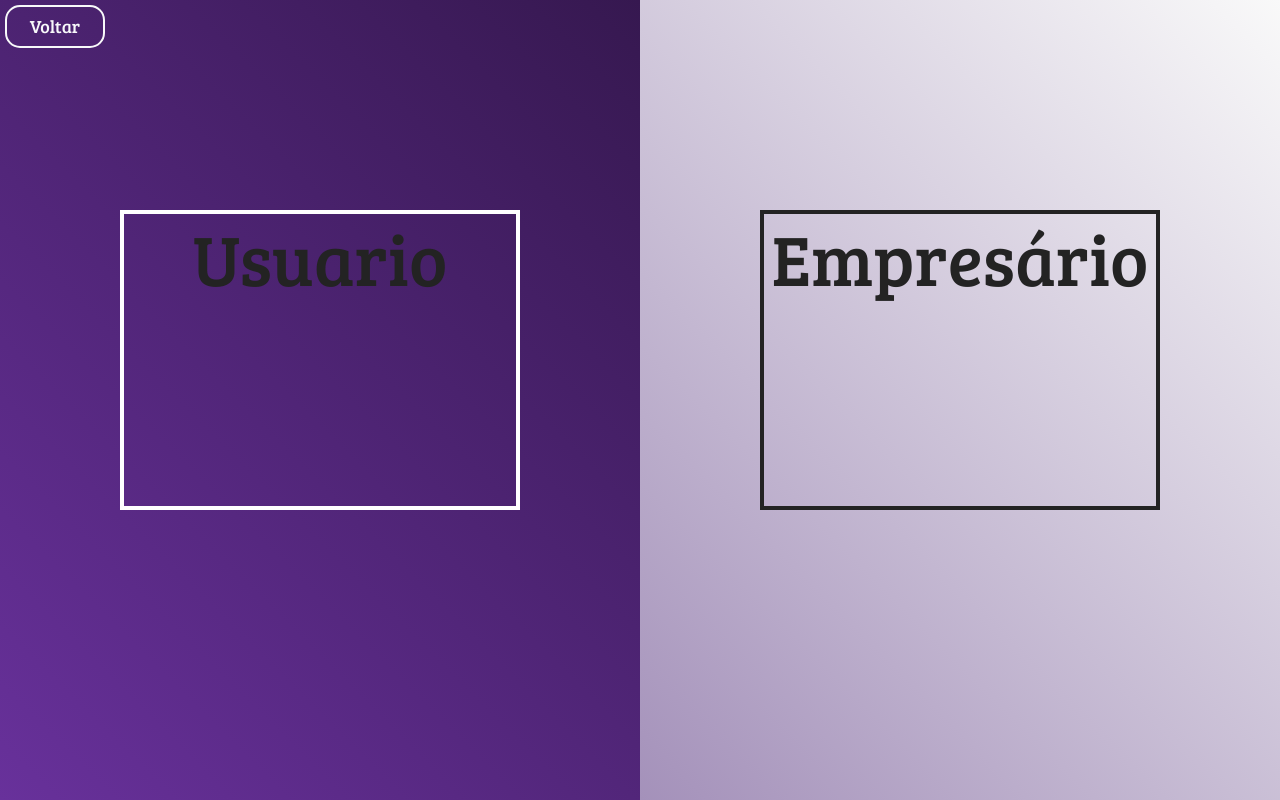
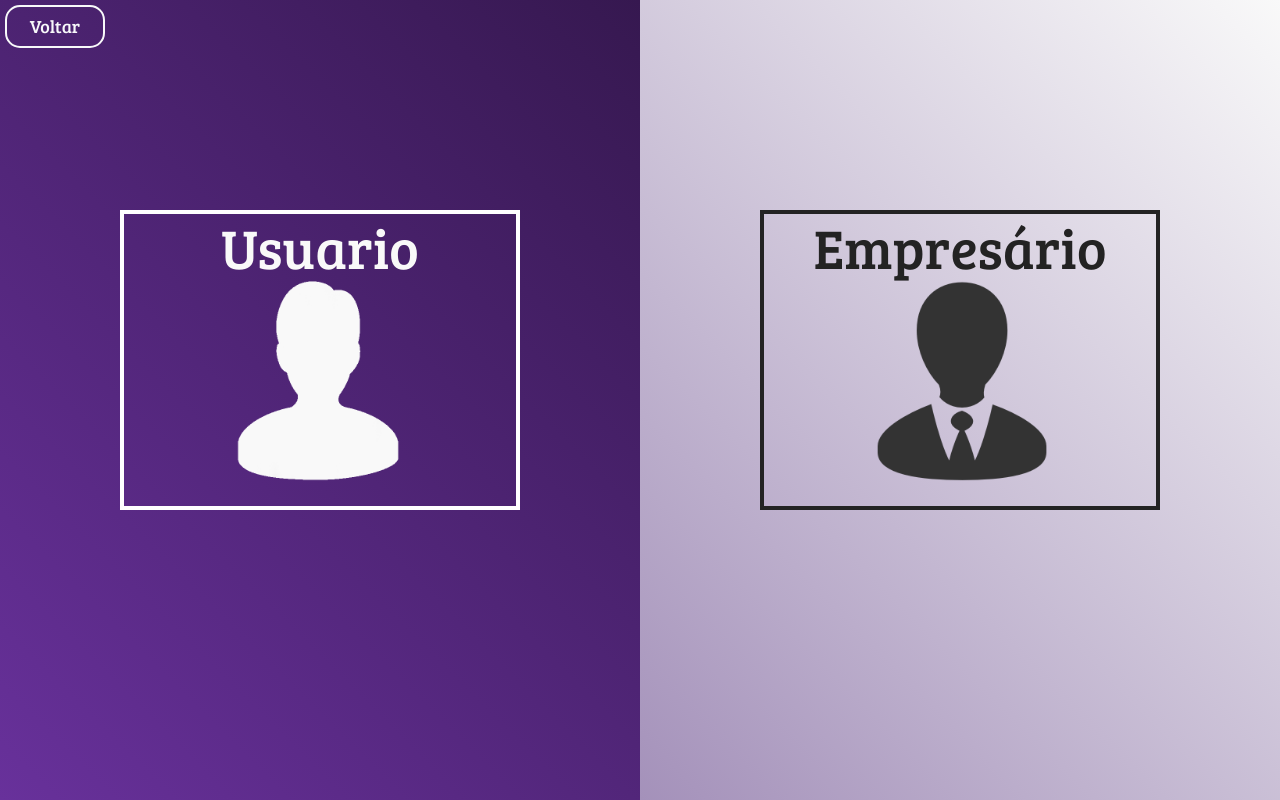
Before and after one commit to rickster1313/FinderFox, a PHP site: page /cadastro in a window 1280 px wide. Run offline with PHP 8.4, Linux system fonts and the light colour scheme; data that the repository does not hold is empty.

Commit message:
mexendo no cadastrar

```diff
--- a/views/cadastro.php
+++ b/views/cadastro.php
@@ -156,7 +156,7 @@
 			<div class="esquerda grid cs-style-1">
 
 				<figure>
-						<div class="display-3" style="width: 400px; height: 300px; border: 4px solid #fff; color: #232323">Usuario</div>
+						<div class="display-4" style="width: 400px; height: 300px; border: 4px solid #fff; color: #F9F9F9"> Usuario <img src="<?php echo BASE_URL; ?>assets/images/Guest_theapplication_2906.png" width="200" style="left: 25%; transform: translate(-25%;);"></div>
 						<figcaption>
 							<h3>Usuario</h3>
 
@@ -166,9 +166,10 @@
 
 
 			</div>
-			<div class="direita grid cs-style-1">
+			<div class="direita grid cs-style-1" style="display: flex;justify-content: center;">
 				<figure>
-						<div class="display-3" style="width: 400px; height: 300px; border: 4px solid #232323; color: #232323">Empresário</div>
+						<div class="display-4" style="width: 400px; height: 300px; border: 4px solid #232323; color: #232323" >Empresário <img src="<?php echo BASE_URL; ?>assets/images/businessman_3435.png" width="200" style="left: 25%; transform: translate(-25%;);"></div>
+
 						<figcaption>
 							<h3>Empresário</h3>
 
--- a/views/login.php
+++ b/views/login.php
@@ -58,7 +58,6 @@
         	width: 40%;
         	display: flex;
         	justify-content: center;
-        	align-content: center;
         	align-items: center;
         }
 
@@ -95,6 +94,7 @@
 	}
 
 	?>
+
 	<form method="POST" action="<?php echo BASE_URL ?>login/valida" name="login" style="width: 90%;">
 		<span class="input input--ruri">
 					<input class="input__field input__field--ruri" type="text" id="input-26" name="email_txt" />
```
Also changed, not shown: assets/images/Guest_theapplication_2906.png (added), assets/images/businessman_3435.png (added), assets/images/reviewer_theapplication_2904.png (added).
